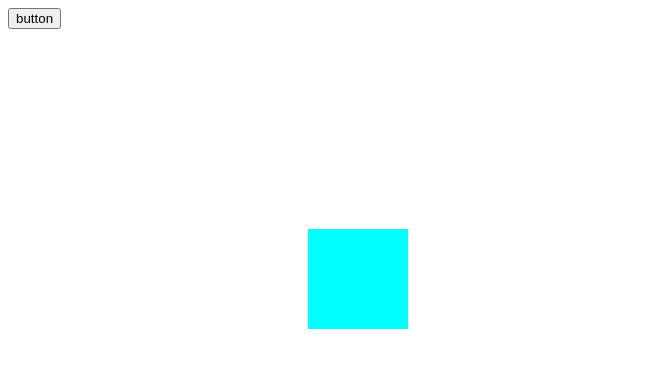
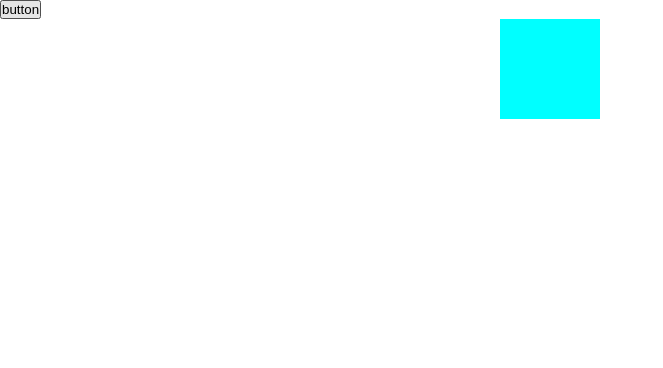
Before and after one commit to dearnono2/requestAnimationFrame, a plain HTML site: page index.html in a window 1280 px wide. Both pictures are taken after a click on the button "button". Shown: the whole page, without its empty margins (0-663 px from the left). Drawn offline with Linux system fonts and the light colour scheme.

Commit message:
현재 수치값대비 감소모션 함수추가

```diff
--- a/anime.js
+++ b/anime.js
@@ -4,36 +4,45 @@ const box = document.querySelector('#box');
 btn.addEventListener('click', () => {
   anime(box, {
     prop: 'margin-left',
-    value: 300,
-    duration: 500,
-    callback: () => {
-      anime(box, {
-        prop: 'margin-top',
-        value: 200,
-        duration: 500
-      })
-    }
+    value: 500,
+    duration: 500
   })
 });
 
 function anime(selector, option) {
   const startTime = performance.now();
-  requestAnimationFrame(move);
+  const currentValue = parseInt(getComputedStyle(selector)[option.prop]);
+  if (option.value === currentValue) return;
+  if (option.value > currentValue) requestAnimationFrame(plus);
+  if (option.value < currentValue) requestAnimationFrame(minus);
 
-  function move(time) {
+  function plus(time) {
     let timelast = time - startTime;
     let progress = timelast / option.duration;
 
-    //시작, 끝나는 시점의 진행률 보정
     (progress < 0) && (progress = 0);
     (progress > 1) && (progress = 1);
     if (progress < 1) {
-      requestAnimationFrame(move);
+      requestAnimationFrame(plus);
     } else {
       option.callback && option.callback();
     }
+    let result = currentValue + ((option.value - currentValue) * progress)
+    selector.style[option.prop] = `${result}px`;
+  }
 
-    //보정된 진행률로 option으로 전달받은 선택자와 수치값에 적용
-    selector.style[option.prop] = `${option.value * progress}px`;
+  function minus(time) {
+    let timelast = time - startTime;
+    let progress = timelast / option.duration;
+
+    (progress < 0) && (progress = 0);
+    (progress > 1) && (progress = 1);
+    if (progress < 1) {
+      requestAnimationFrame(plus);
+    } else {
+      option.callback && option.callback();
+    }
+    let result = currentValue - ((currentValue - option.value) * progress)
+    selector.style[option.prop] = `${result}px`;
   }
 }
--- a/style.css
+++ b/style.css
@@ -1,5 +1,11 @@
+* {
+	margin: 0;
+	padding: 0;
+}
 
 #box {
-  width: 100px; height: 100px;
-  background: aqua;
+	width: 100px;
+	height: 100px;
+	background: aqua;
+	margin-left: 300px;
 }
```
